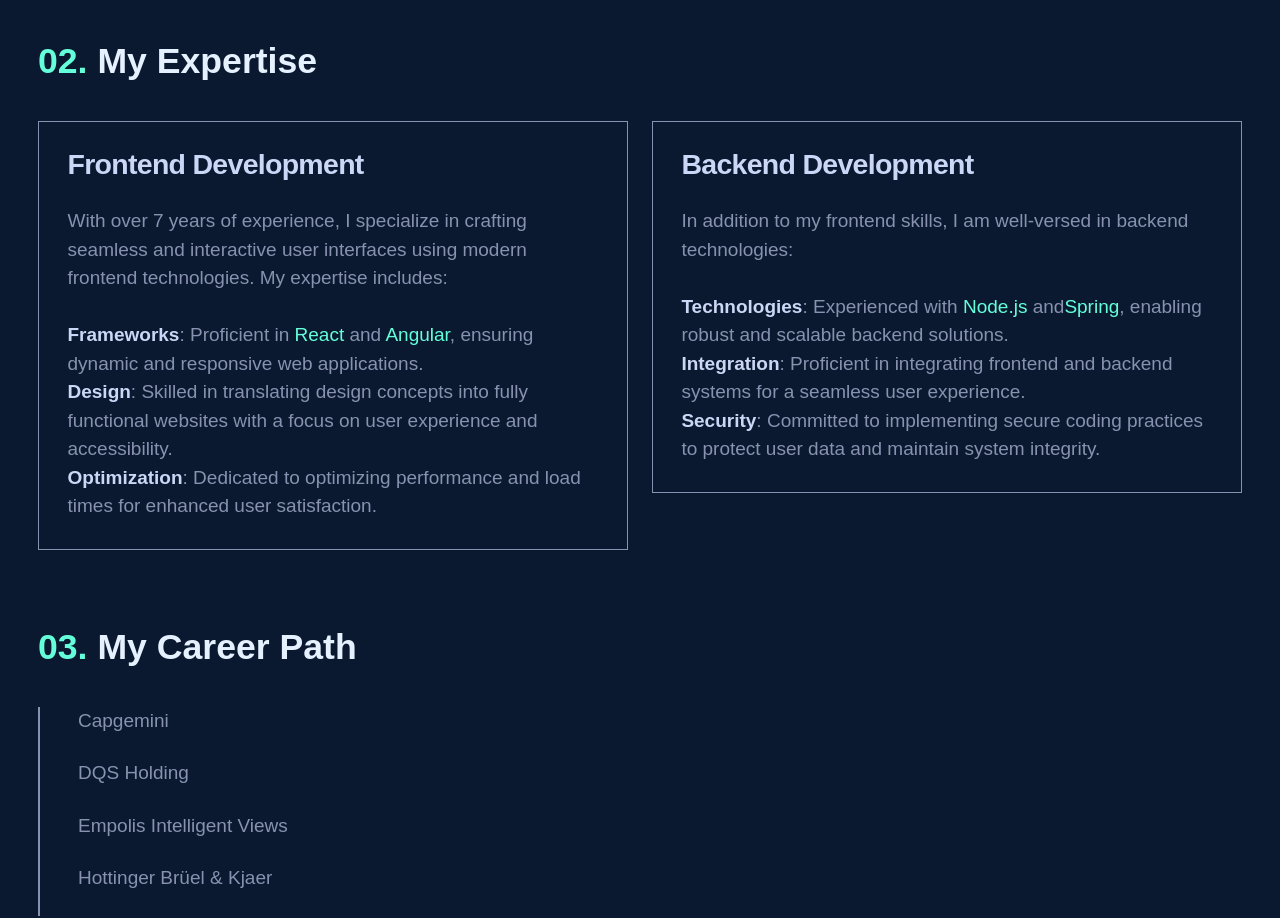
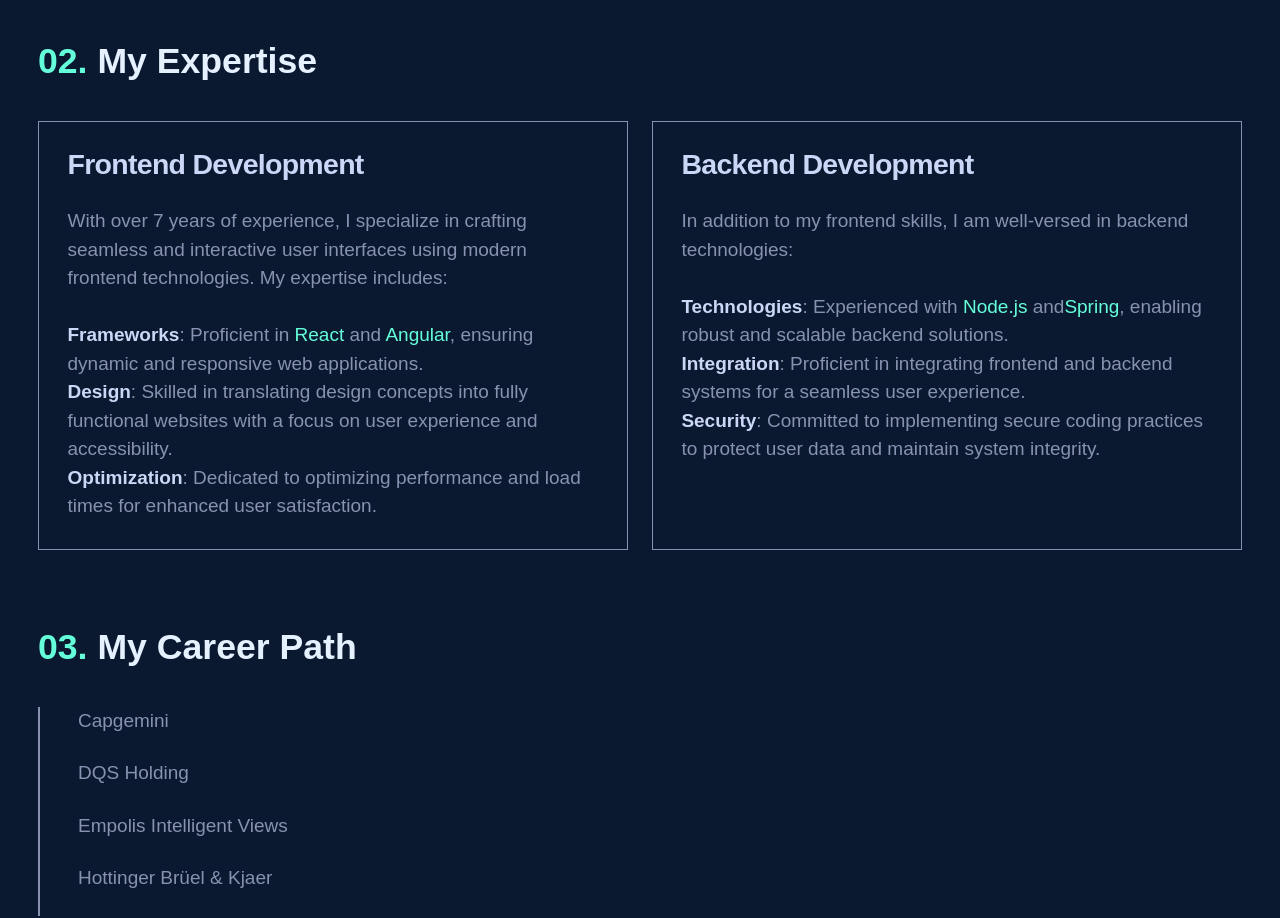
Before and after one commit to asiewe/portofolio, a Next.js app: page / in a window 1280 px wide. Shown: the part 860-1778 px from the top of the page. Built offline with nearby package versions, Linux system fonts and the light colour scheme; a web font is replaced by a local one.

Commit message:
fix style

```diff
--- a/components/Expertise.tsx
+++ b/components/Expertise.tsx
@@ -7,9 +7,8 @@ function Expertise({ className }: Readonly<{ className?: string }>) {
       <h1 className="text-3xl text-destructive-foreground font-bold mb-8">
         <span className="text-accent">02.</span> My Expertise
       </h1>
-      <div className="grid xl:grid-cols-2 gap-5">
-        <div>
-          <Card>
+      <div className="flex gap-5 items-stretch">
+        <Card className="flex-1">
           <CardHeader>
             <CardTitle className="text-secondary-foreground">
               Frontend Development
@@ -17,8 +16,8 @@ function Expertise({ className }: Readonly<{ className?: string }>) {
           </CardHeader>
           <CardContent>
             <p>
-                With over 7 years of experience, I specialize in crafting
-                seamless and interactive user interfaces using modern frontend
+              With over 7 years of experience, I specialize in crafting seamless
+              and interactive user interfaces using modern frontend
               technologies. My expertise includes:
             </p>
             <br />
@@ -30,8 +29,8 @@ function Expertise({ className }: Readonly<{ className?: string }>) {
                 </span>
                 : Proficient in
                 <span className="text-accent"> React</span> and
-                  <span className="text-accent"> Angular</span>, ensuring
-                  dynamic and responsive web applications.
+                <span className="text-accent"> Angular</span>, ensuring dynamic
+                and responsive web applications.
               </li>
               <li>
                 <span className="text-secondary-foreground font-bold">
@@ -50,10 +49,7 @@ function Expertise({ className }: Readonly<{ className?: string }>) {
             </ul>
           </CardContent>
         </Card>
-        </div>
-
-        <div>
-          <Card>
+        <Card className="flex-1">
           <CardHeader>
             <CardTitle className="text-secondary-foreground">
               Backend Development
@@ -70,10 +66,10 @@ function Expertise({ className }: Readonly<{ className?: string }>) {
                 <span className="text-secondary-foreground font-bold">
                   Technologies
                 </span>
-                  : Experienced with{" "}
-                  <span className="text-accent">Node.js</span> and
-                  <span className="text-accent">Spring</span>, enabling robust
-                  and scalable backend solutions.
+                : Experienced with <span className="text-accent">Node.js</span>{" "}
+                and
+                <span className="text-accent">Spring</span>, enabling robust and
+                scalable backend solutions.
               </li>
               <li>
                 <span className="text-secondary-foreground font-bold">
@@ -94,7 +90,6 @@ function Expertise({ className }: Readonly<{ className?: string }>) {
         </Card>
       </div>
     </div>
-    </div>
   );
 }
 
```
Lines whose indentation alone changed are shown as unchanged.
